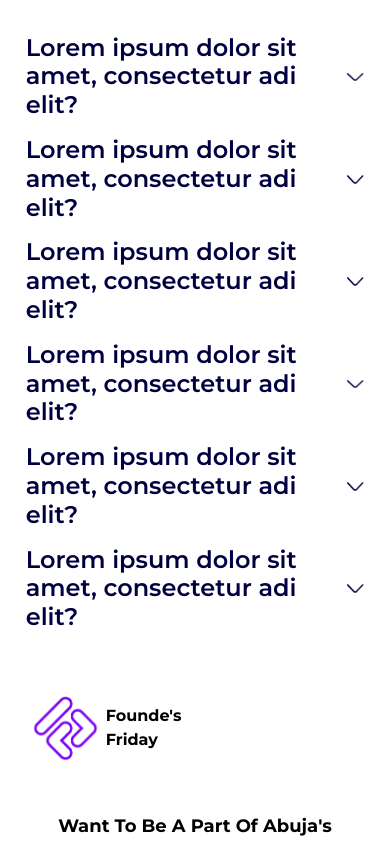
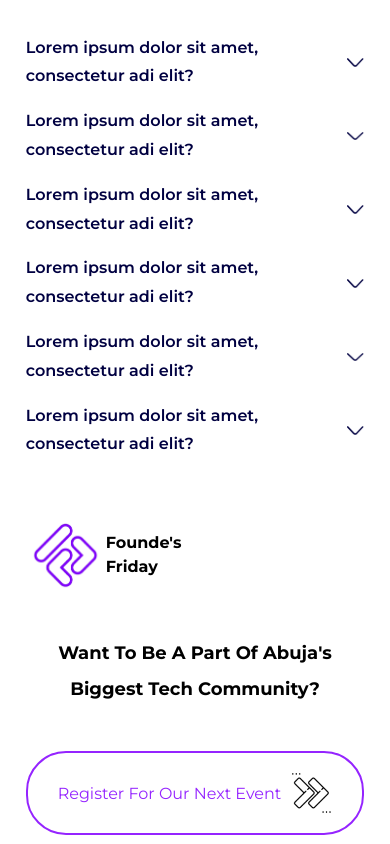
Before and after one commit to fantastizeey1/Interntest, a React (Vite) app: page / in a window 390 px wide. Shown: the part 8900-9744 px from the top of the page. Built offline with nearby package versions, Linux system fonts and the light colour scheme.

Commit message:
done wit register  section

```diff
--- a/src/components/Faq.jsx
+++ b/src/components/Faq.jsx
@@ -52,7 +52,7 @@ const Faq = () => {
             onClick={() => toggleFaq(index)}
           >
             <div className="flex justify-between items-center">
-              <p className="font-semibold text-[#000041] text-[24px] leading-[28.8px] pr-4">
+              <p className="font-semibold text-[#000041] md:text-[24px] leading-[28.8px] pr-4">
                 {faq.question}
               </p>
               <img
--- a/src/components/Footer.jsx
+++ b/src/components/Footer.jsx
@@ -14,7 +14,7 @@ const Footer = () => {
           <h2 className="font-bold text-[18px] text-center md:text-[35px] lg:text-[45px] text-black leading-[36px] md:leading-[46px] lg:leading-[56px] mb-[20px]">
             Want To Be A Part Of Abuja&apos;s Biggest Tech Community?
           </h2>
-          <button className="flex  w-full lg:w-[490px]  items-center border-2 border-[#9524FF] rounded-[40px] px-[20px] py-[20px] text-[#9524FF] md:text-[28px] leading-[33px] gap-[10px] mb-[70px] md:mb-[128px] text-center">
+          <button className="flex justify-center  w-full lg:w-[490px]  items-center border-2 border-[#9524FF] rounded-[40px] px-[20px] py-[20px] text-[#9524FF] md:text-[28px] leading-[33px] gap-[10px] mb-[70px] md:mb-[128px] ">
             Register For Our Next Event
             <img
               src="/Right arrow.png"
```
